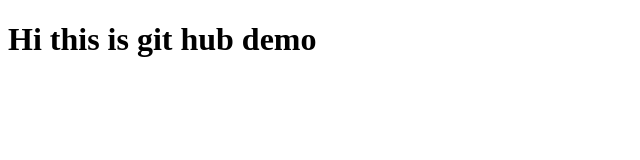
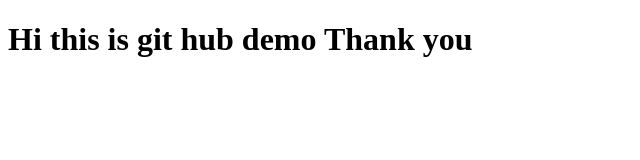
Before and after one commit to prathikshaa10/git-demo, a plain HTML site: page index.html in a window 1280 px wide. Shown: the whole page, without its empty margins (0-640 px from the left). Drawn offline with Linux system fonts and the light colour scheme.

Commit message:
second commit

```diff
--- a/index.html
+++ b/index.html
@@ -4,9 +4,9 @@
     <meta charset="UTF-8">
     <meta http-equiv="X-UA-Compatible" content="IE=edge">
     <meta name="viewport" content="width=device-width, initial-scale=1.0">
-    <title>Document</title>
+    <title>Git hubS</title>
 </head>
 <body>
-    <h1>Hi this is git hub demo</h1>
+    <h1>Hi this is git hub demo Thank you</h1>
 </body>
 </html>
```
